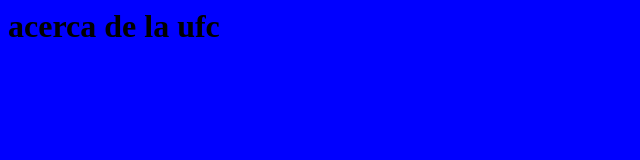
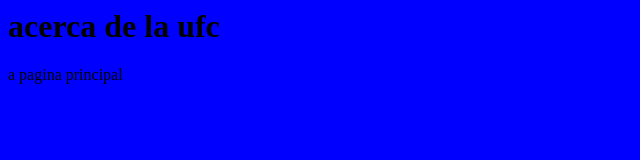
Before and after one commit to Rafae32/github.io, a plain HTML site: page paginas/acer_de_ufc.html in a window 1280 px wide. Shown: the whole page, without its empty margins (0-640 px from the left). Drawn offline with Linux system fonts and the light colour scheme.

Commit message:
Update acer_de_ufc.html

```diff
--- a/paginas/acer_de_ufc.html
+++ b/paginas/acer_de_ufc.html
@@ -6,5 +6,6 @@
   </head>
   <body>
     <h1>acerca de la ufc</h1>
+    <a herf"../index.html>a pagina principal </a>
   </body>
 </html>
```
